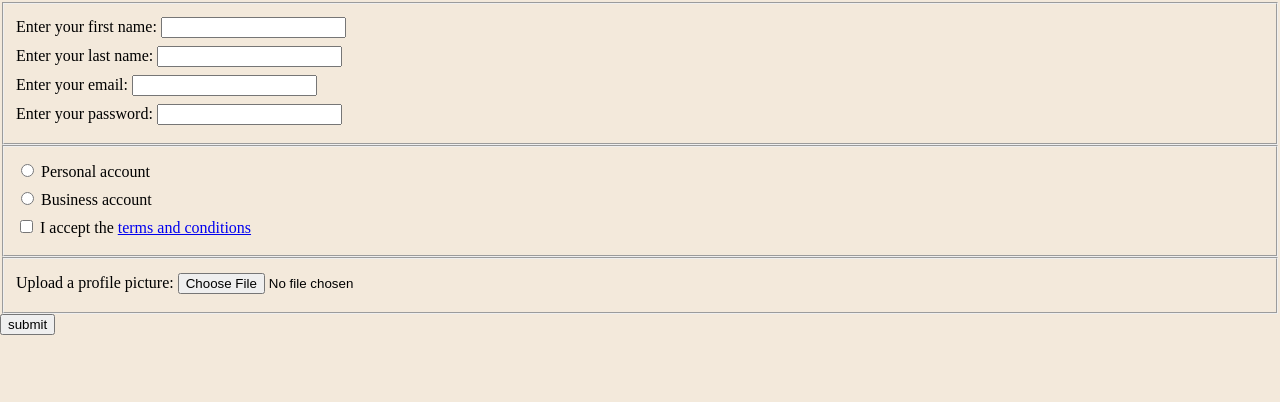
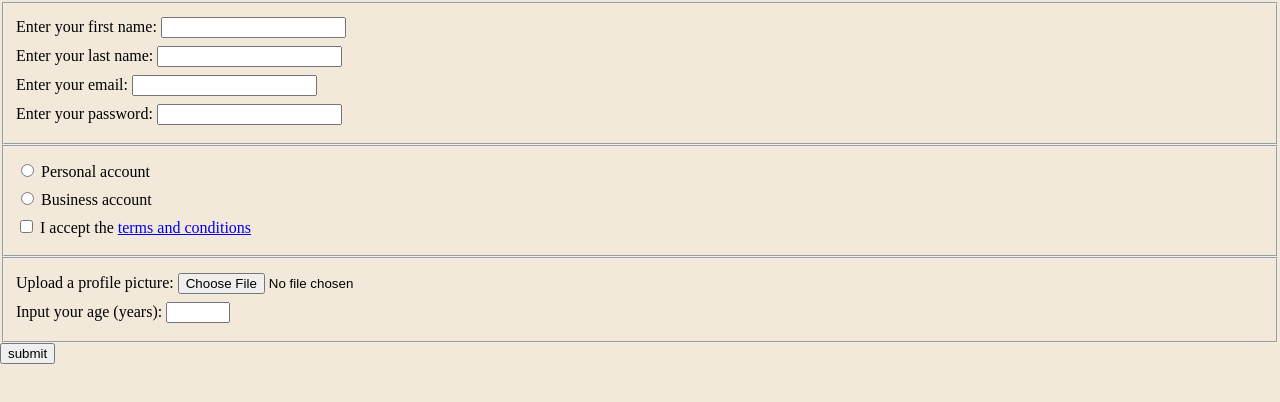
Before and after one commit to ejayjayjayjayjay/html-forms, a plain HTML site: page index.html in a window 1280 px wide. Shown: the part 78-480 px from the top of the page. Drawn offline with Linux system fonts and the light colour scheme.

Commit message:
Add input type number with min 13 and max 120

```diff
--- a/index.html
+++ b/index.html
@@ -26,6 +26,7 @@
         </fieldset>
         <fieldset>
             <label>Upload a profile picture: <input type="file"/></label>
+            <label>Input your age (years): <input type="number" min="13" max="120"></label>
         </fieldset>
         <input type="submit" value="submit" />
     </form>
```
